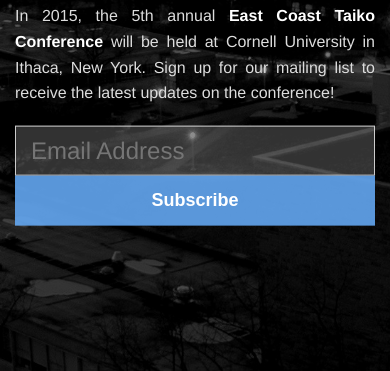
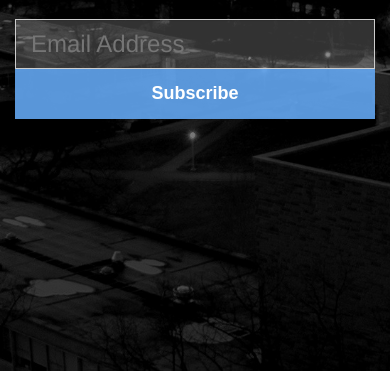
Before and after one commit to charleslai/ectc-2015, a plain HTML site: page index.html in a window 390 px wide. Shown: the part 473-844 px from the top of the page. Drawn offline with Linux system fonts and the light colour scheme.

Commit message:
Add media-query to stop translation on small grid

```diff
--- a/css/custom_styles.css
+++ b/css/custom_styles.css
@@ -57,6 +57,7 @@
     color: #FFFFFF;
 }
 
+@media only screen and (min-width: 40.063em) {
     .page-wrapper {
         position: relative;
         padding: 0px;
@@ -66,3 +67,10 @@
         -webkit-transform: translate(0%, -50%);
         transform: translate(0%, -50%);
     }
+}
+
+@media only screen and (max-width: 40.063em) {
+    .page-wrapper {
+        padding-top: 10%;
+    }
+}
```
Lines whose indentation alone changed are shown as unchanged.
